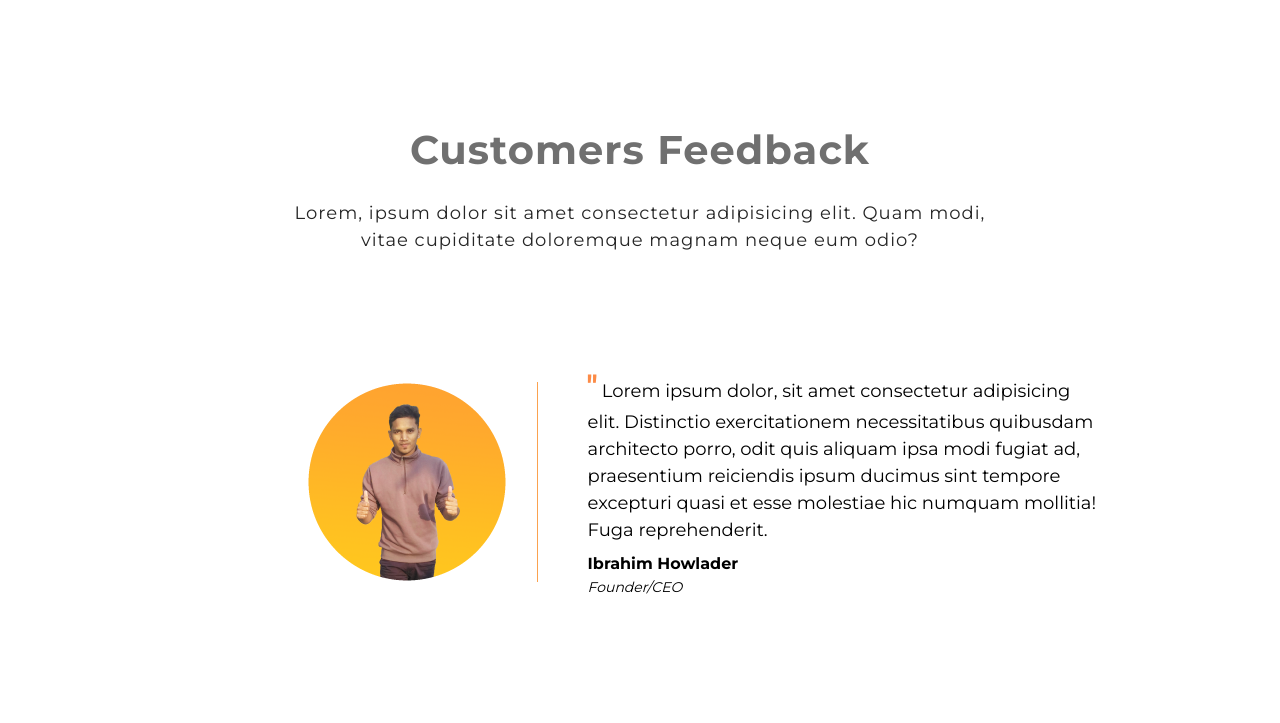
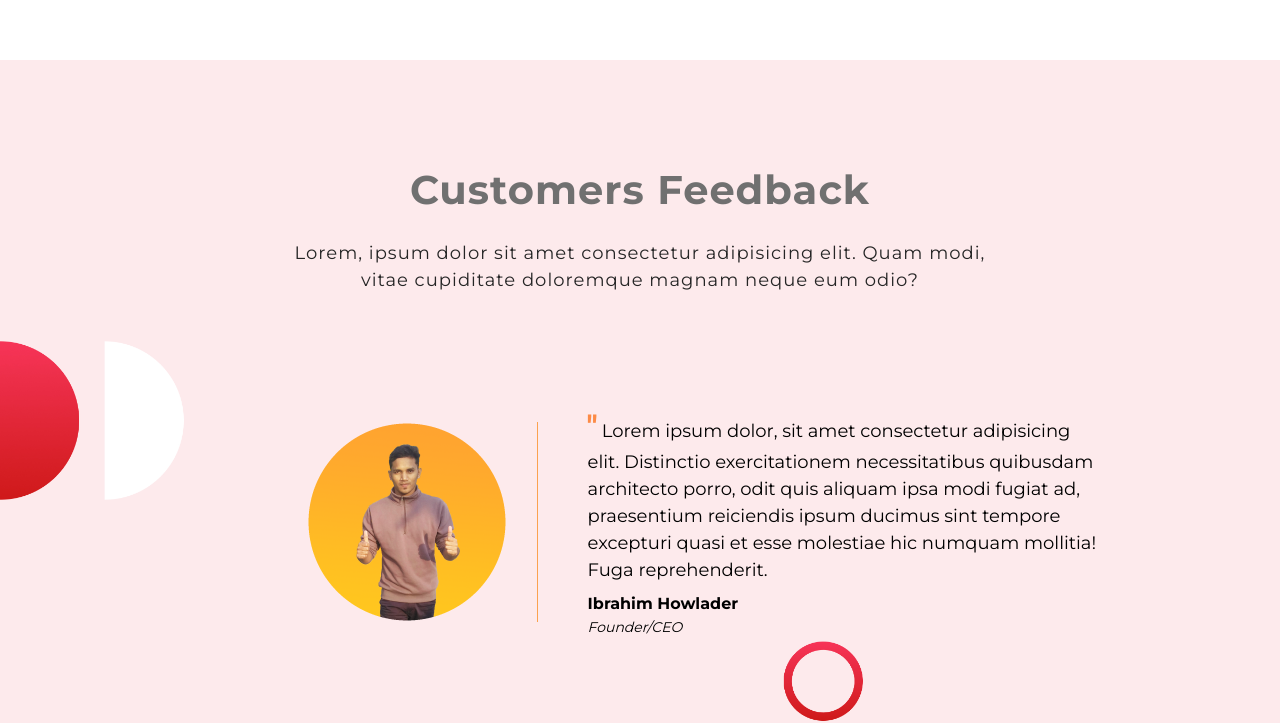
Before and after one commit to Ibrahimhowlader2/food-network-website, a plain HTML site: page index.html in a window 1280 px wide. Shown: the part 2775-3498 px from the top of the page. Drawn offline with Linux system fonts and the light colour scheme.

Commit message:
some currection

```diff
--- a/style.css
+++ b/style.css
@@ -189,7 +189,12 @@
 /* Testimonial section Start (Extra) */
 #testimoial_section{
     padding: 80px 0;
-    margin-bottom: 100px;
+    margin-bottom: 30px;
+    margin-top: 40px;
+    background-image: url(images/shapes/Frame\ 58.jpg);
+    background-repeat: no-repeat;
+    background-size: cover;
+
 }
 .customer{
 
```
